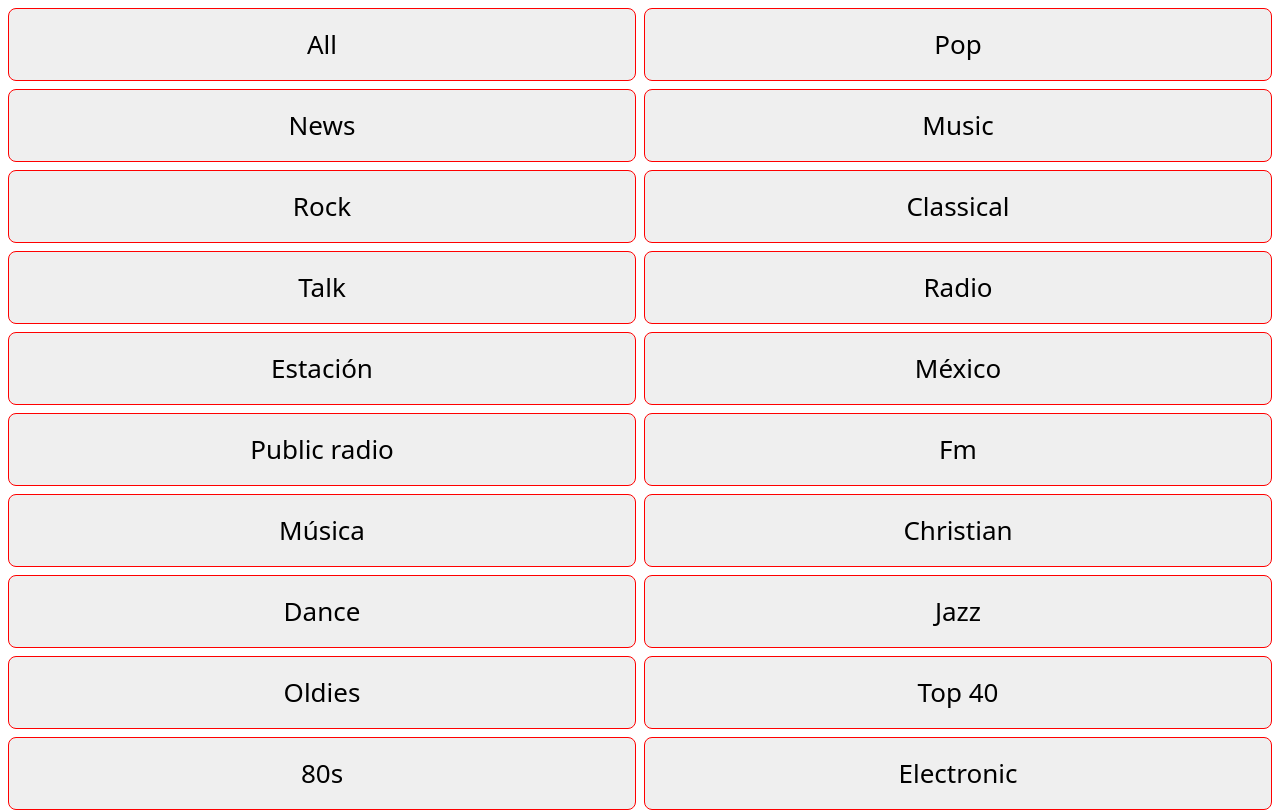
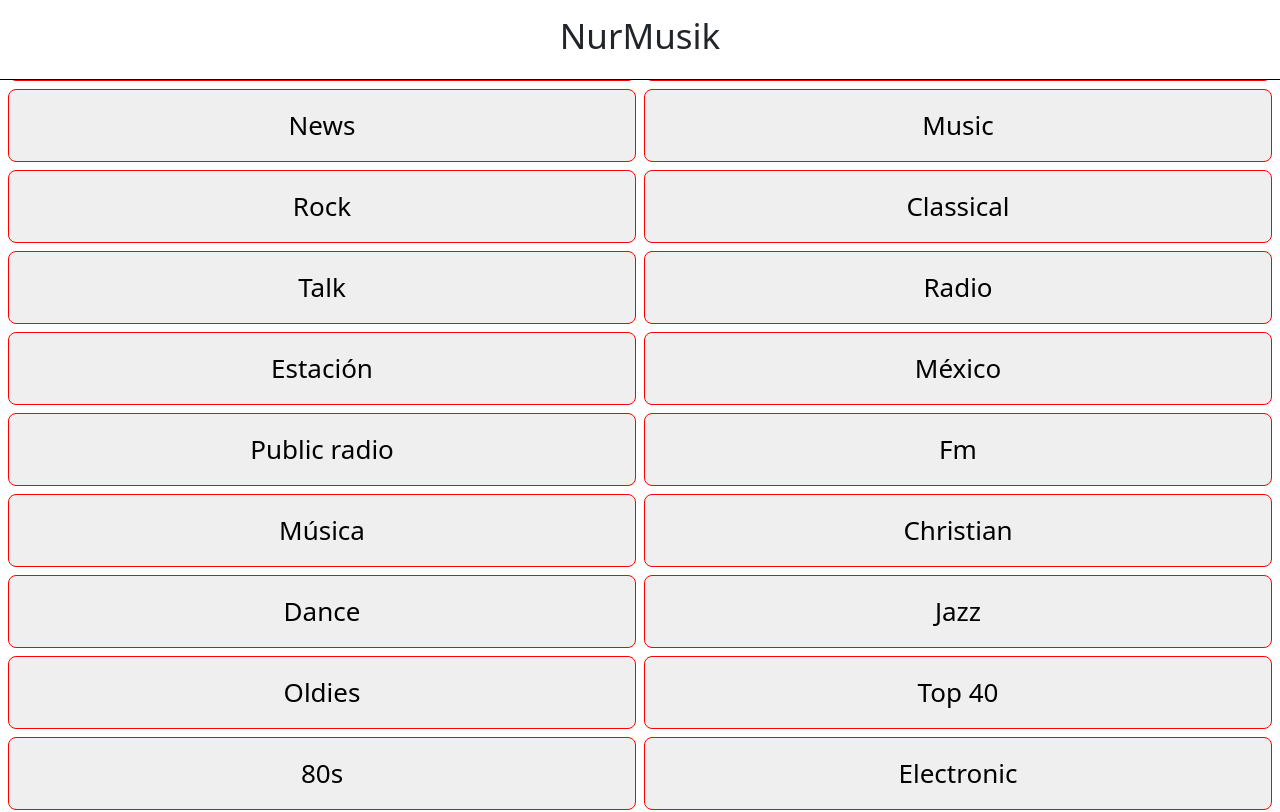
Before and after one commit to NurMusik/NurMusik, a React (Vite) app: page / in a window 1280 px wide. Shown: the top 812 px of the page. Built offline with nearby package versions, Linux system fonts and the light colour scheme.

Commit message:
added banner for home.jsx

```diff
--- a/src/components/Home/Home.css
+++ b/src/components/Home/Home.css
@@ -10,12 +10,12 @@
   border: 2px solid blue;
 }
 
-.HomeBanner {
-  display: flex;
-  border: 1px solid red;
-  width: 100%;
-  align-items: center;
+.Banner{
   justify-content: center;
+  height: 10vh;
+  position: fixed;
+  border-bottom: 1px solid black;
+  background-color: white;
 }
 
 .suggestionCards {
@@ -23,6 +23,7 @@
 }
 
 .genre-cards-container {
+  padding-top: 10vh;
   display: grid;
   grid-template-columns: 1fr 1fr;
   text-align: center;
--- a/src/components/Home/Home.jsx
+++ b/src/components/Home/Home.jsx
@@ -11,6 +11,12 @@ const Home = () => {
 
   return (
     <>
+    <div className="homePage">
+      <div className="Banner">
+        {/* <i className="bi bi-arrow-left"></i> */}
+        <h1 className="BannerTitle">NurMusik</h1>
+        {/* <i className="bi bi-three-dots"></i> */}
+        </div>
       <div className="genre-cards-container">
         {tags.map((genre, idx) => (
           <button
@@ -22,6 +28,7 @@ const Home = () => {
           </button>
         ))}
       </div>
+      </div>
     </>
   );
 };
```
Also changed, not shown: src/components/SuggestionCards/SuggestionCards.css (added, +16 -0 lines).
